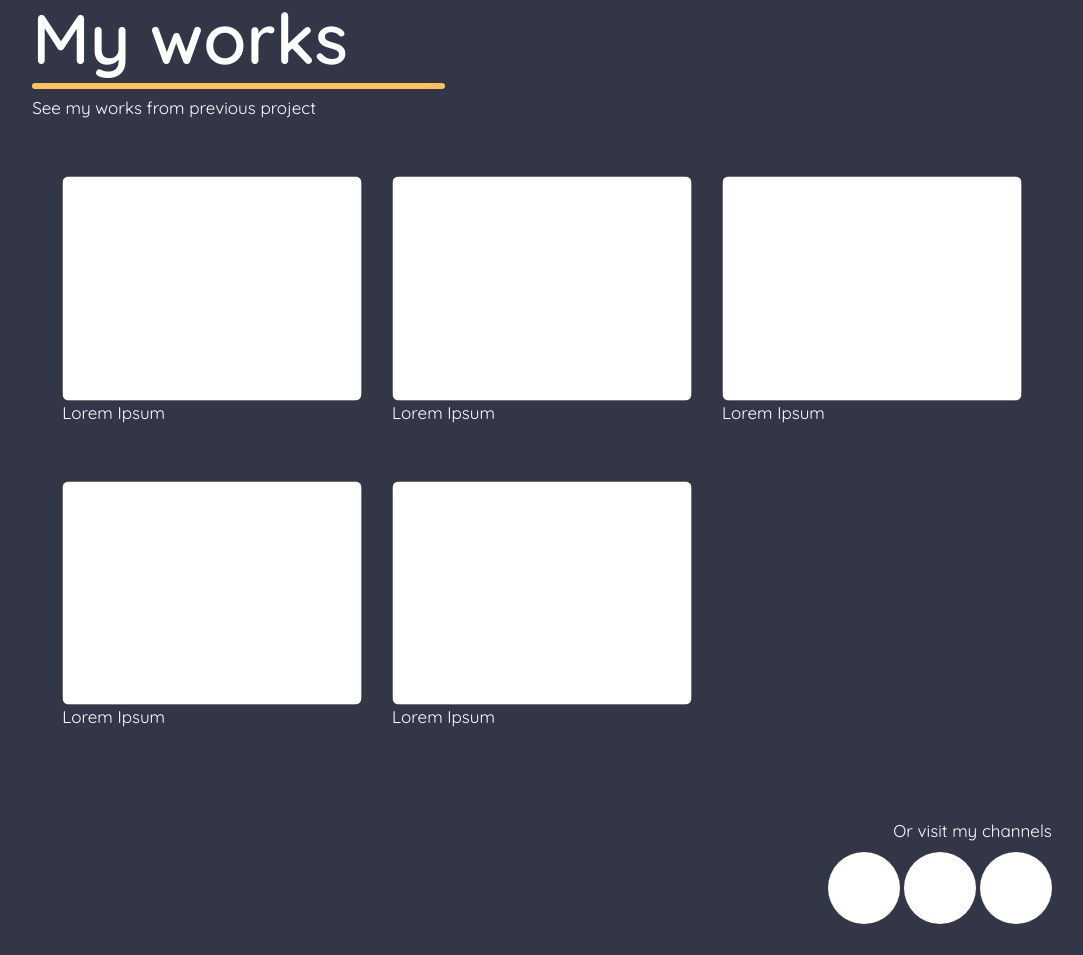
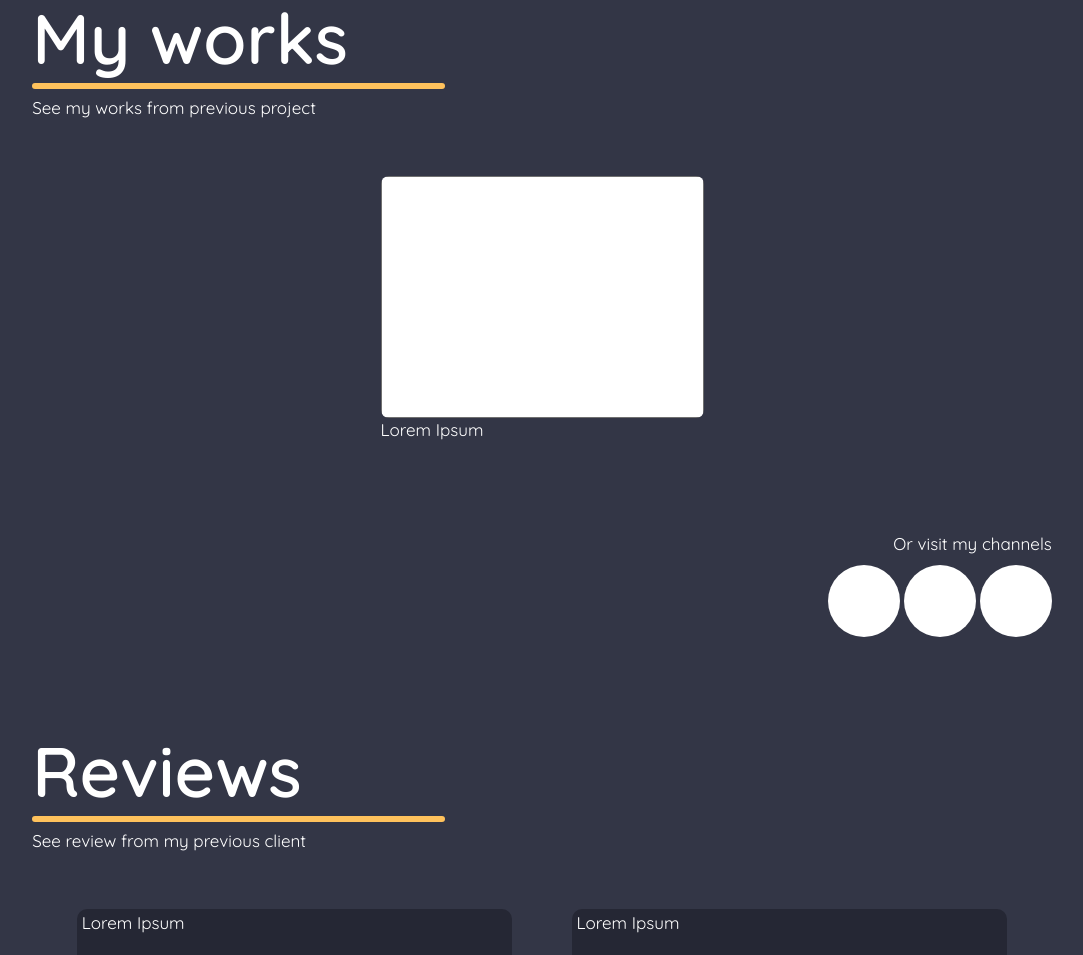
Before and after one commit to Rizkia-AS/webportfolio, a plain HTML site: page index.html in a window 1280 px wide. Shown: the part 700-1655 px from the top of the page, without its empty margins (98-1181 px from the left). Drawn offline with Linux system fonts and the light colour scheme.

Commit message:
menyederhanakan lorem ipsum pada workdisplay

```diff
--- a/index.html
+++ b/index.html
@@ -147,33 +147,7 @@
 			</div>
 		</a>
 
-		<a href="">
-			<div class="workthumb">
-			<img src="blank.png">
-			<p>Lorem Ipsum</p>
-			</div>
-		</a>
 
-		<a href="">
-			<div class="workthumb">
-			<img src="blank.png">
-			<p>Lorem Ipsum</p>
-			</div>
-		</a>
-
-		<a href="">
-			<div class="workthumb">
-			<img src="blank.png">
-			<p>Lorem Ipsum</p>
-			</div>
-		</a>
-
-		<a href="">
-			<div class="workthumb">
-			<img src="blank.png">
-			<p>Lorem Ipsum</p>
-			</div>
-		</a>
 
 
 	</div>
```
